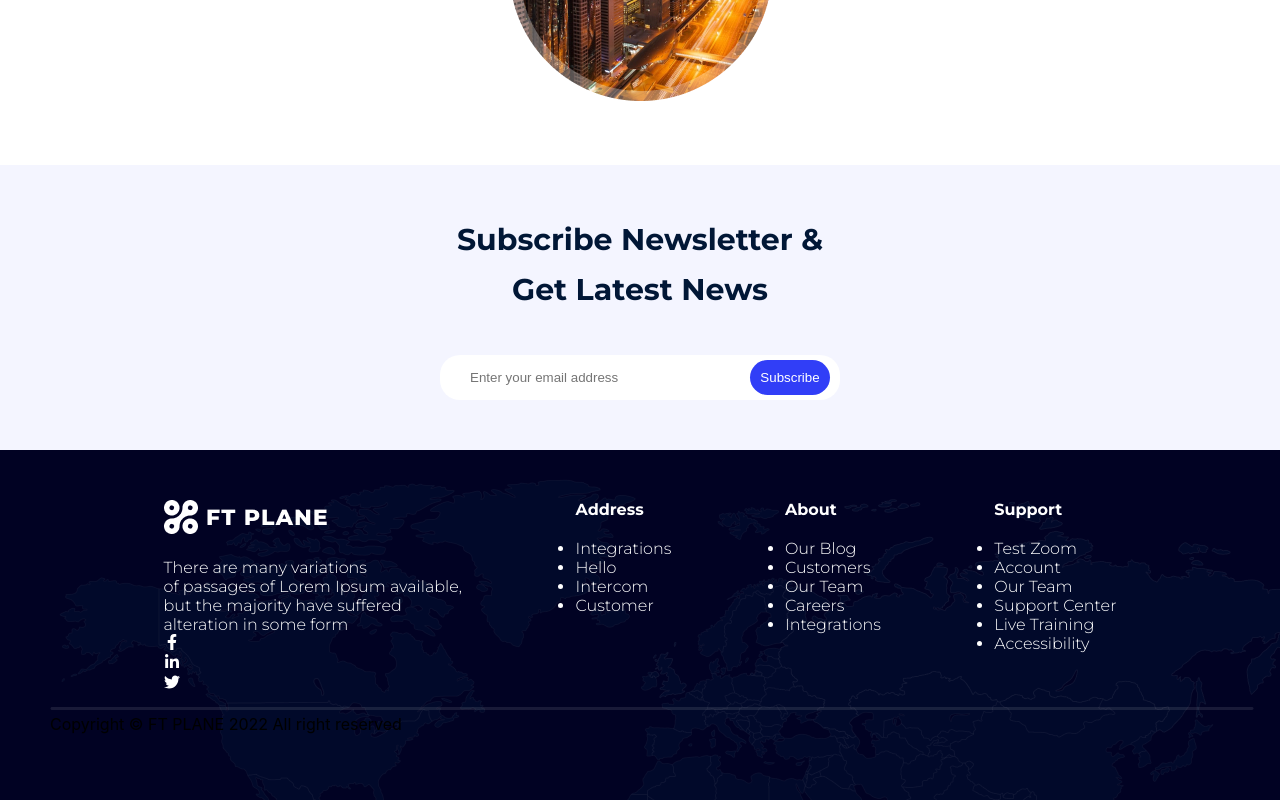
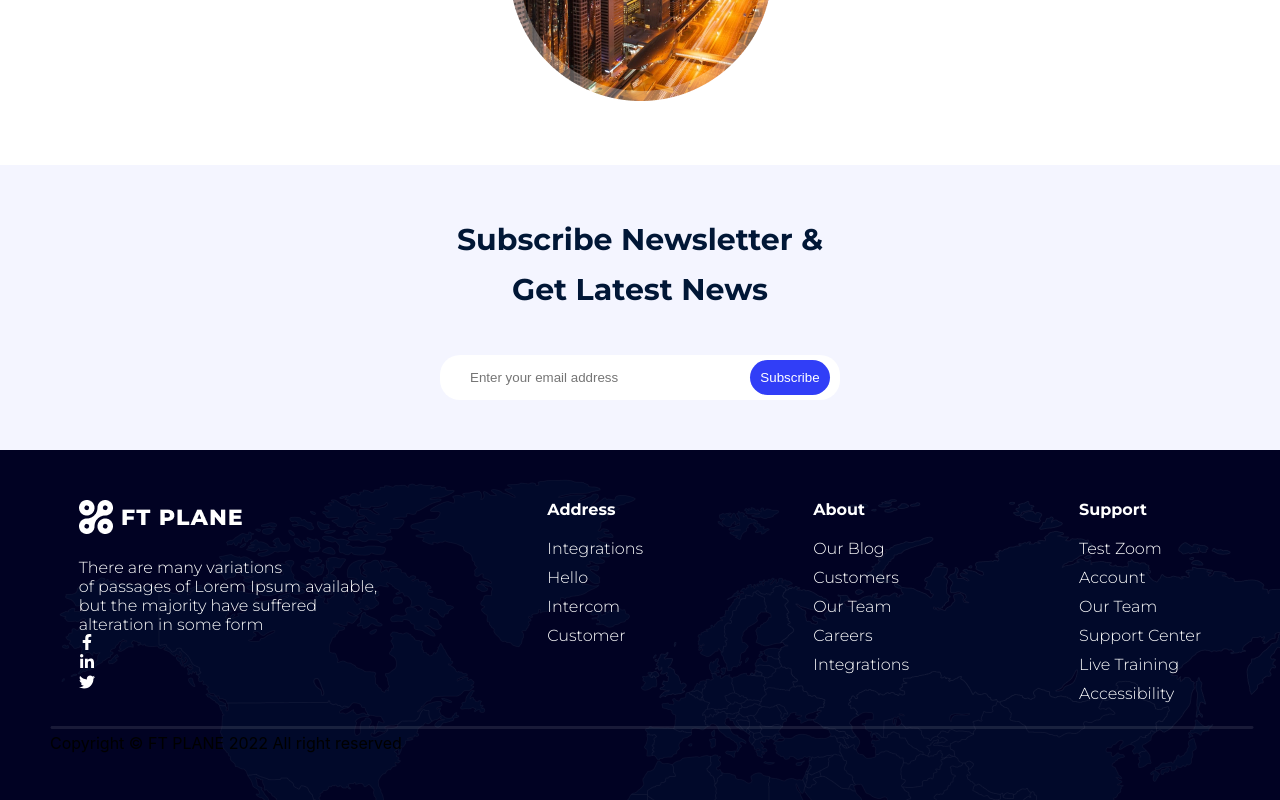
Before and after one commit to DevOlagboye/Aviation-Landpage, a React (Create React App) app: page / in a window 1280 px wide. Shown: the part 5282-6082 px from the top of the page. Built offline with nearby package versions, Linux system fonts and the light colour scheme.

Commit message:
Started styling other required elements in the Footer component

```diff
--- a/src/Components/Footer/Footer.css
+++ b/src/Components/Footer/Footer.css
@@ -6,7 +6,8 @@
 
 .footer-content-details {
     display: flex;
-    justify-content: space-evenly;
+    justify-content: center;
+    gap: 170px;
 }
 
 .footer-content {
@@ -21,3 +22,12 @@
 .footer-container h4 {
     margin-bottom: 20px;
 }
+
+.footer-container ul li {
+    list-style: none;
+    margin-bottom: 10px;
+}
+
+.footer-content-details .footer-divider {
+    margin: auto;
+}
--- a/src/Components/Footer/Footer.jsx
+++ b/src/Components/Footer/Footer.jsx
@@ -56,7 +56,7 @@ const Footer = () => {
             </div>
 
         </div>
-        <img src={FooterDivider} alt="Footer-Divider" />
+        <img src={FooterDivider} alt="Footer-Divider"  className='footer-divider'/>
         <p>Copyright ©
 FT PLANE {new Date().getFullYear()} All right reserved</p>
     </div>
```
